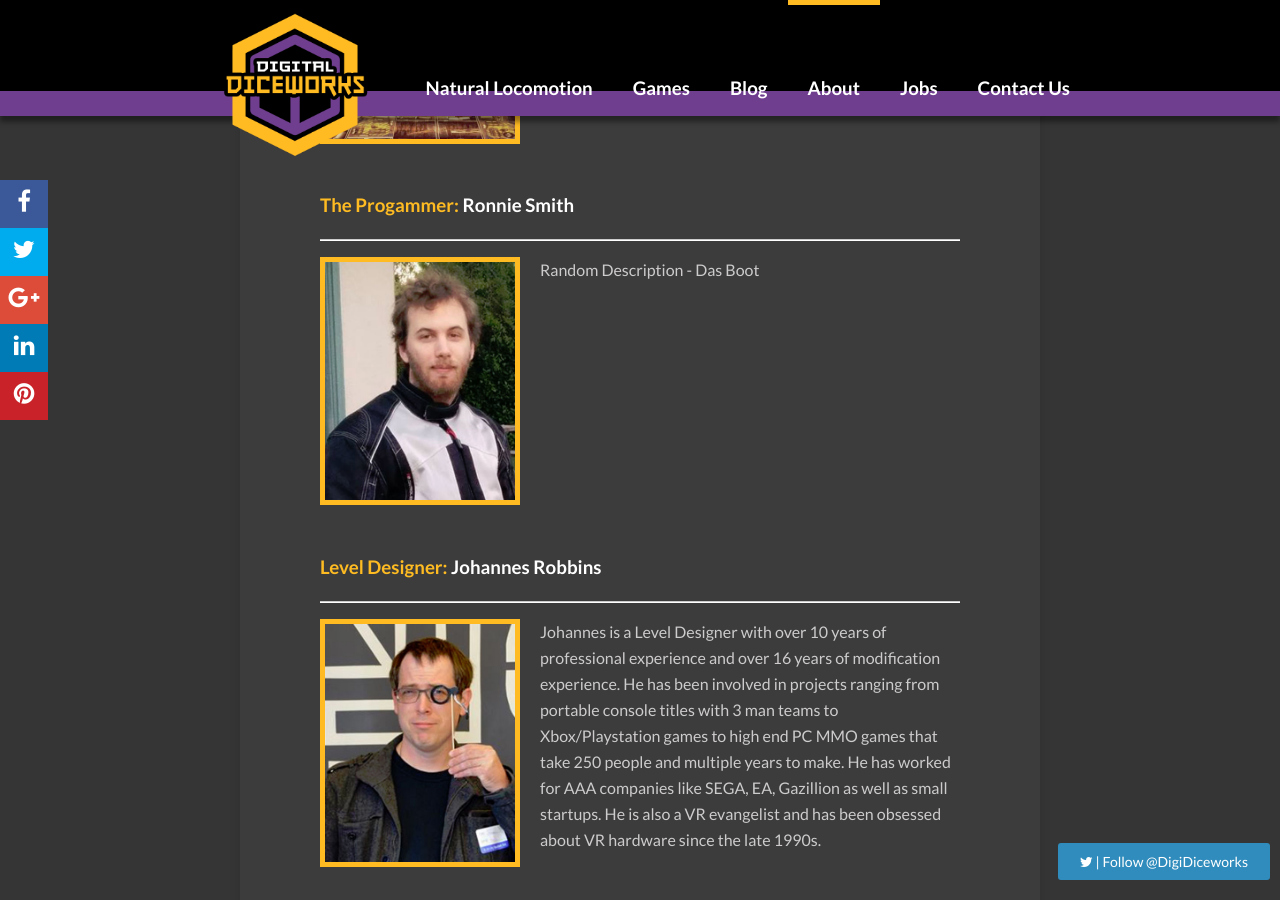
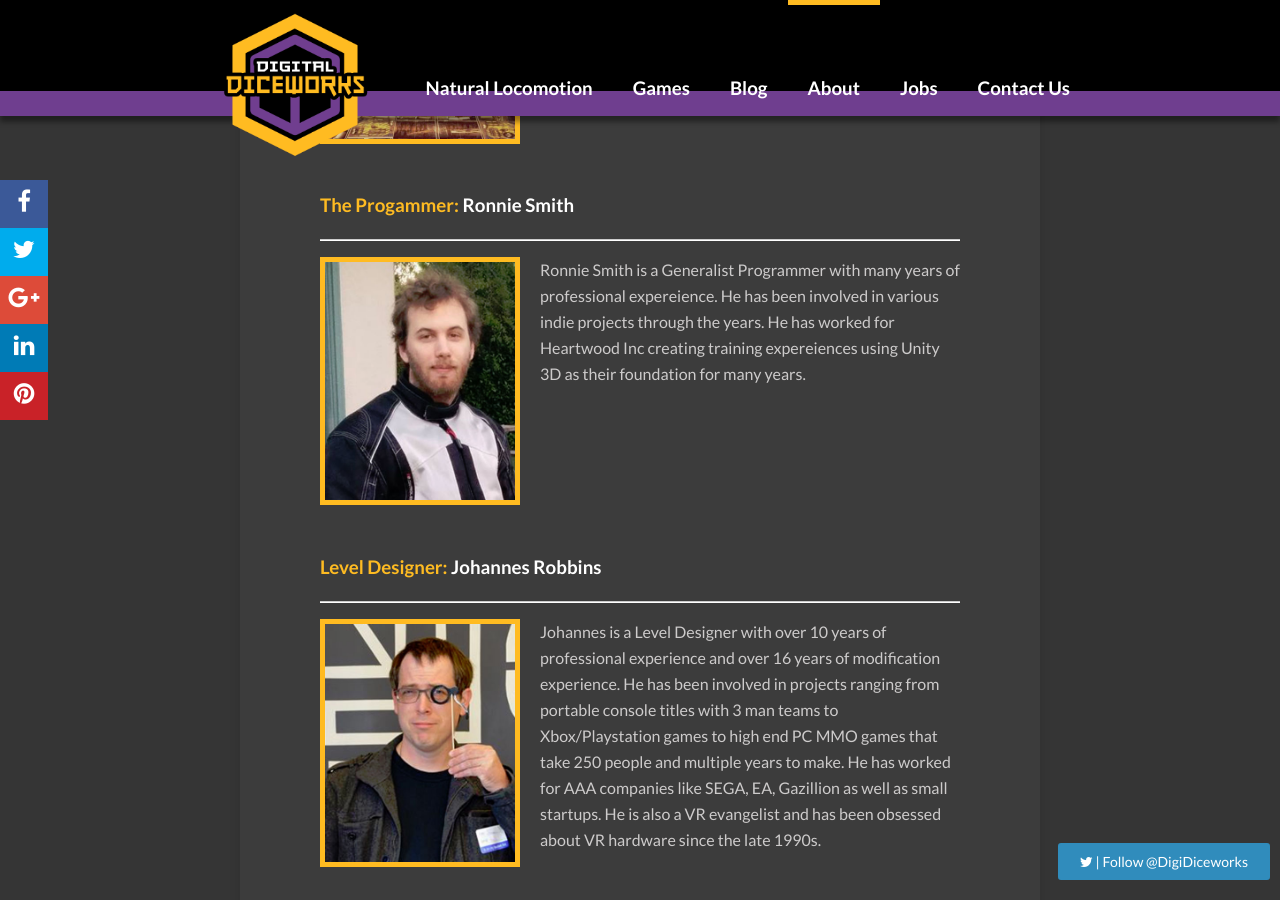
Before and after one commit to DigitalDiceworks/digitaldiceworks.github.io, a Jekyll site: the page built from about.html, in a window 1280 px wide and 900 px high, scrolled down 628 px. Built offline with Jekyll 4.4.1, drawn with Linux system fonts in a browser that asks for light colours; nearby versions of some CDN libraries; comment, search, counter and statistics services are not loaded.

Commit message:
Description Updates

```diff
--- a/about.html
+++ b/about.html
@@ -37,12 +37,11 @@ systems but that is complete and fulfilling.
       align="left"
       alt="Ronnie Smith">
     <p>
-      Random Description - Das Boot
+      Ronnie Smith is a Generalist Programmer with many years of professional expereience.
+      He has been involved in various indie projects through the years. He has worked for
+      Heartwood Inc creating training expereiences using Unity 3D as their foundation for
+      many years.
     </p>
-<br>
-<br>
-<br>
-<br>
 <br>
 <br>
 <br>
```
